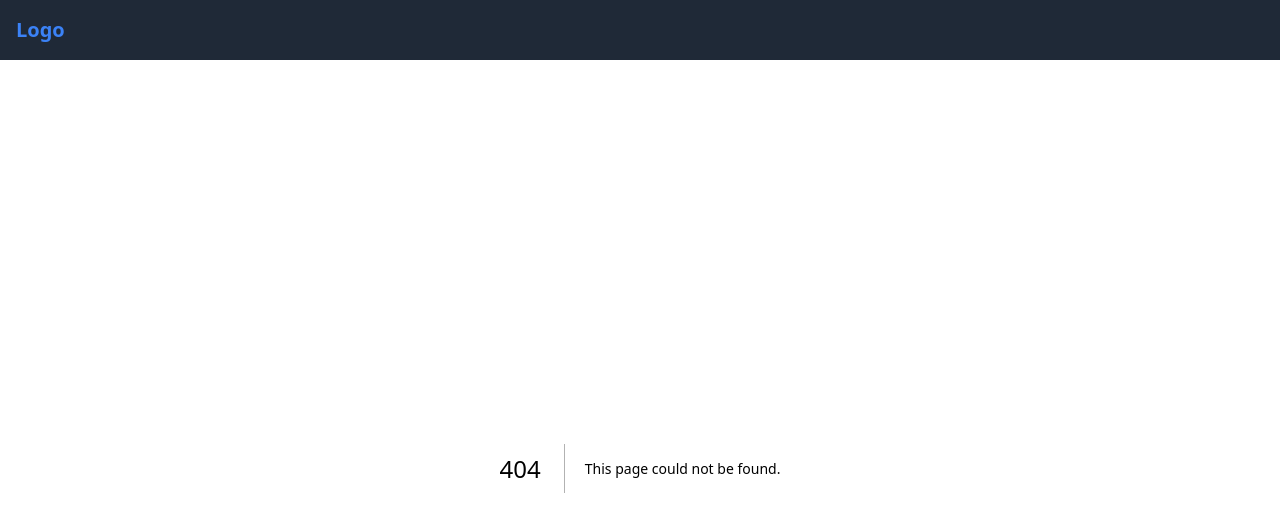
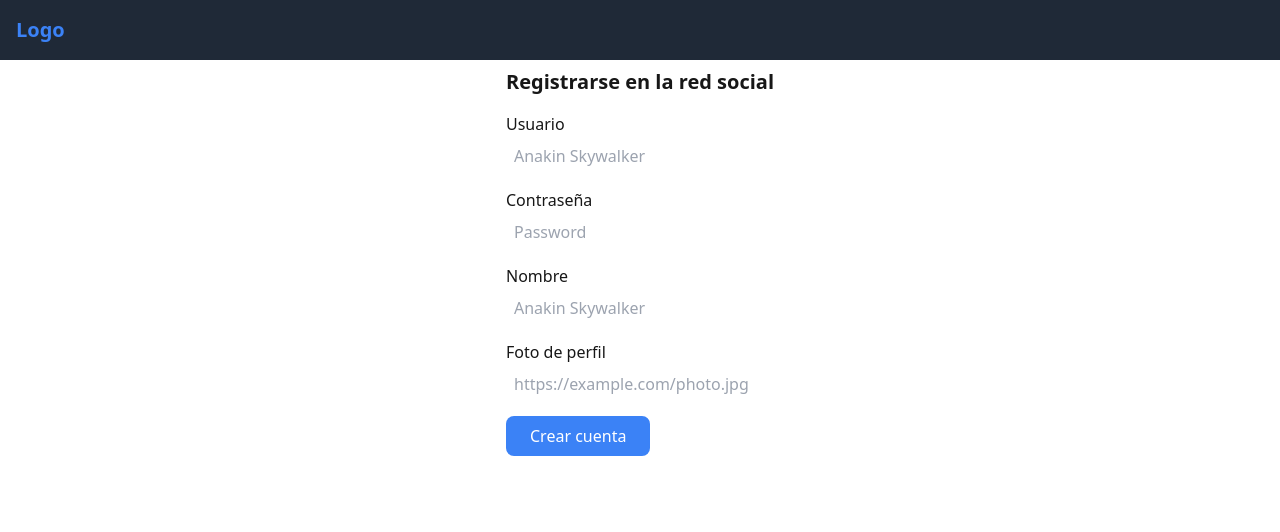
Before and after one commit to MaxiCarrillo/social-death-star, a Next.js app: page /register in a window 1280 px wide. Before the commit this address had no page. Shown: the top 532 px of the page. Built offline with nearby package versions, Linux system fonts and the light colour scheme.

Commit message:
feat: utiliza react-form

```diff
--- a/package.json
+++ b/package.json
@@ -11,11 +11,13 @@
     "build-storybook": "storybook build"
   },
   "dependencies": {
+    "@hookform/resolvers": "^4.1.3",
     "next": "15.1.7",
     "react": "^19.0.0",
     "react-dom": "^19.0.0",
     "react-hook-form": "^7.54.2",
-    "react-infinite-scroll-component": "^6.1.0"
+    "react-infinite-scroll-component": "^6.1.0",
+    "yup": "^1.6.1"
   },
   "devDependencies": {
     "@chromatic-com/storybook": "^3.2.4",
--- a/src/app/(main)/page.tsx
+++ b/src/app/(main)/page.tsx
@@ -1,15 +1,21 @@
 import { MessagePostForm } from "@/components/messages/MessagePostForm";
 import { MessagesFeed } from "@/components/messages/MessagesFeed";
+import { SearchBar } from "@/components/search/SearchBar";
 import messageApi from "@/services/messages/messages.service";
 
-const IndexPage = async () => {
+const IndexPage = async ({ searchParams }: { searchParams?: { [key: string]: string } }) => {
 
-    const messagesResponse = await messageApi.getMessagesFeed(0, 10);
+    const messagesResponse =
+        searchParams?.query ?
+            await messageApi.getMessagesByHash(searchParams.query, 0, 10)
+            :
+            await messageApi.getMessagesFeed(0, 10);
 
     return (
         <>
             <main className="flex flex-col bg-gray-800 p-8">
                 <section className="flex flex-col gap-4 mb-8">
+                    <SearchBar initialQuery={searchParams?.query} />
                     <MessagePostForm />
                     <MessagesFeed initialMessages={messagesResponse} />
                 </section>
--- a/src/app/login/page.tsx
+++ b/src/app/login/page.tsx
@@ -1,7 +1,11 @@
+import { LoginForm } from "@/components/auth/LoginForm";
 
 const Login = () => {
     return (
-        <div>Página de Login</div>
+        <div className="grid justify-center w-full gap-4">
+            <h1>Iniciar sesion en la red social</h1>
+            <LoginForm />
+        </div>
     )
 }
 
--- /dev/null
+++ b/src/app/register/page.tsx
@@ -0,0 +1,12 @@
+import { RegisterForm } from '@/components/auth/RegisterForm'
+
+const RegisterPage = () => {
+    return (
+        <div className="grid justify-center w-full gap-4">
+            <h1>Registrarse en la red social</h1>
+            <RegisterForm />
+        </div>
+    )
+}
+
+export default RegisterPage
--- /dev/null
+++ b/src/components/auth/LoginForm.tsx
@@ -0,0 +1,53 @@
+"use client";
+
+import { FormProvider, useForm } from "react-hook-form";
+import { yupResolver } from "@hookform/resolvers/yup"
+import * as yup from "yup"
+import { SubmitButton } from "../form/SubmitButton";
+import { InputText } from "../form/InputText";
+
+type FormData = {
+    username: string;
+    password: string;
+}
+
+const schema = yup.object({
+    username: yup.string().required("El usuario es obligatorio"),
+    password: yup.string().required("La contraseña es obligatoria")
+}).required();
+
+export const LoginForm = () => {
+
+    const methods = useForm<FormData>({
+        resolver: yupResolver(schema)
+    });
+
+    const { handleSubmit } = methods;
+
+    const onSubmit = (data: FormData) => {
+        console
+            .log(data);
+    }
+
+    return (
+        <FormProvider {...methods}>
+            <form onSubmit={handleSubmit(onSubmit)} className="space-y-4">
+                <InputText
+                    id="username"
+                    label="Usuario"
+                    fieldName="username"
+                    placeholder="Anakin Skywalker"
+                    type="text"
+                />
+                <InputText
+                    id="password"
+                    label="Contraseña"
+                    fieldName="password"
+                    placeholder="Password"
+                    type="password"
+                />
+                <SubmitButton label="Iniciar Sesión" />
+            </form>
+        </FormProvider>
+    )
+}
--- /dev/null
+++ b/src/components/auth/RegisterForm.tsx
@@ -0,0 +1,71 @@
+"use client";
+
+import { yupResolver } from "@hookform/resolvers/yup";
+import { FormProvider, useForm } from "react-hook-form";
+import * as yup from "yup";
+import { InputText } from "../form/InputText";
+import { SubmitButton } from "../form/SubmitButton";
+
+type FormData = {
+    username: string;
+    password: string;
+    name: string;
+    photoUrl: string;
+}
+
+const schema = yup.object({
+    username: yup.string().required("El usuario es obligatorio"),
+    password: yup.string().required("La contraseña es obligatoria"),
+    name: yup.string().required("El nombre es obligatorio"),
+    photoUrl: yup.string().url("La foto de perfil debe ser una URL válida").required("La foto de perfil es obligatoria")
+}).required();
+
+export const RegisterForm = () => {
+
+    const methods = useForm<FormData>({
+        resolver: yupResolver(schema)
+    });
+
+    const { handleSubmit } = methods;
+
+    const onSubmit = (data: FormData) => {
+        console
+            .log(data);
+    }
+
+    return (
+        <FormProvider {...methods}>
+            <form onSubmit={handleSubmit(onSubmit)} className="space-y-4">
+                <InputText
+                    id="username"
+                    label="Usuario"
+                    fieldName="username"
+                    placeholder="Anakin Skywalker"
+                    type="text"
+                />
+                <InputText
+                    id="password"
+                    label="Contraseña"
+                    fieldName="password"
+                    placeholder="Password"
+                    type="password"
+                />
+                <InputText
+                    id="name"
+                    label="Nombre"
+                    fieldName="name"
+                    placeholder="Anakin Skywalker"
+                    type="text"
+                />
+                <InputText
+                    id="photoUrl"
+                    label="Foto de perfil"
+                    fieldName="photoUrl"
+                    placeholder="https://example.com/photo.jpg"
+                    type="text"
+                />
+                <SubmitButton label="Crear cuenta" />
+            </form>
+        </FormProvider>
+    )
+}
--- /dev/null
+++ b/src/components/form/InputText.tsx
@@ -0,0 +1,34 @@
+import React from 'react'
+import { FieldValues, useFormContext } from 'react-hook-form'
+
+interface InputTextProps {
+    id: string;
+    type: string;
+    label: string;
+    fieldName: string;
+    placeholder: string;
+    styles?: string;
+}
+
+export const InputText = ({ styles, fieldName, label, placeholder, type, id }: InputTextProps) => {
+
+    const { register, formState: { errors } } = useFormContext();
+
+    return (
+        <div className={`${styles}`}>
+            <label htmlFor="username" className="flex flex-col gap-1">
+                {label}
+                <input
+                    {...register(fieldName)}
+                    id={id}
+                    type={type}
+                    placeholder={placeholder || ""}
+                    className="px-2 py-1 rounded-md text-foreground text-gray-800"
+                />
+            </label>
+            {errors && errors[fieldName] && <p className="text-red-500">
+                {errors[fieldName]?.message && String(errors[fieldName].message)}
+            </p>}
+        </div>
+    )
+}
--- /dev/null
+++ b/src/components/form/SubmitButton.tsx
@@ -0,0 +1,18 @@
+import { useFormContext } from "react-hook-form";
+
+interface SubmitButtonProps {
+    styles?: string;
+    label: string;
+}
+
+export const SubmitButton = ({ styles, label }: SubmitButtonProps) => {
+
+    return (
+        <button
+            type="submit"
+            className={`button-primary ${styles}`}
+        >
+            {label}
+        </button>
+    )
+}
--- a/src/components/messages/MessageHashtag.tsx
+++ b/src/components/messages/MessageHashtag.tsx
@@ -10,7 +10,7 @@ interface MessageHashtagProps {
 export const MessageHashtag = ({ hashtag }: MessageHashtagProps) => {
     return (
         <>
-            <Link href={`/mensajes?query=${hashtag.hash}&type=hash`}><h3>{hashtag.hash}</h3></Link>
+            <Link href={`/?query=${hashtag.hash.replace("#", "")}&type=hash`}><h3>{hashtag.hash}</h3></Link>
             <PostsCounter count={hashtag.count} />
         </>
     )
--- a/src/components/messages/MessagesFeed.tsx
+++ b/src/components/messages/MessagesFeed.tsx
@@ -3,7 +3,7 @@
 import messageApi from "@/services/messages/messages.service";
 import { MessageType } from "@/types/message.types";
 import { PageType } from "@/types/pagination.types";
-import { useState } from "react";
+import { useEffect, useState } from "react";
 import InfiniteScroll from "react-infinite-scroll-component";
 import { Message } from "./Mesagges";
 
@@ -16,6 +16,12 @@ export const MessagesFeed = ({ initialMessages }: MessagesFeedProps) => {
     const [messagesResponse, setMessagesResponse] = useState<PageType<MessageType>>(initialMessages);
     const [messages, setMessages] = useState<MessageType[]>(initialMessages.content);
     const [hasMore, setHasMore] = useState<boolean>(!initialMessages.pagination.last);
+
+    useEffect(() => {
+        setMessagesResponse(initialMessages);
+        setMessages(initialMessages.content);
+        setHasMore(!initialMessages.pagination.last);
+    }, [initialMessages]);
 
     const fetchData = async () => {
         const page = messagesResponse.pagination.page + 1;
--- /dev/null
+++ b/src/components/search/SearchBar.tsx
@@ -0,0 +1,44 @@
+"use client";
+
+import { useRouter } from 'next/navigation';
+import { useEffect } from 'react';
+import { useForm } from 'react-hook-form';
+
+type FormData = {
+    query: string;
+}
+
+interface SearchBarProps {
+    initialQuery?: string;
+}
+
+export const SearchBar = ({ initialQuery }: SearchBarProps) => {
+
+    const router = useRouter();
+    const { register, handleSubmit, setValue } = useForm<FormData>({
+        defaultValues: {
+            query: initialQuery
+        }
+    })
+
+    useEffect(() => {
+        setValue('query', initialQuery || '')
+    }, [initialQuery])
+
+    const onSubmit = (data: FormData) => {
+        router.push(`/?query=${data.query}&type=hash`)
+    }
+
+    return (
+        <form onSubmit={handleSubmit(onSubmit)} className='flex gap-2'>
+            <input
+                {...register("query")}
+                id="query"
+                type="text"
+                placeholder="Buscar #ejemplo..."
+                className="px-2 py-1 rounded-md text-foreground text-gray-800 w-full"
+            />
+            <button className='button-primary'>Buscar</button>
+        </form>
+    )
+}
--- a/src/services/messages/messages.service.ts
+++ b/src/services/messages/messages.service.ts
@@ -7,7 +7,7 @@ class MessageAPI {
     getMessagesFeed = async (page: number, size: number): Promise<PageType<MessageType>> => httpGetPublic(`/messages/feed`, new URLSearchParams({ page: String(page), size: String(size) }));
     getMessagesReplies = async (id: string, page: number, size: number): Promise<PageType<MessageType>> => httpGetPublic(`/messages/${id}/replies`, new URLSearchParams({ page: String(page), size: String(size) }));
     postMessage = async (message: string, parentId?: string): Promise<MessageType> => httpPost(`/messages`, { message, parentId });
-
+    getMessagesByHash = async (hashtag: string, page: number, size: number) : Promise<PageType<MessageType>> => httpGetPublic(`/messages/hash/${hashtag}`, new URLSearchParams({ page: String(page), size: String(size) }));
 }
 
 const messageApi = new MessageAPI();
```
Also changed, not shown: 1 other file (tests, documents, lock files or other folders).
